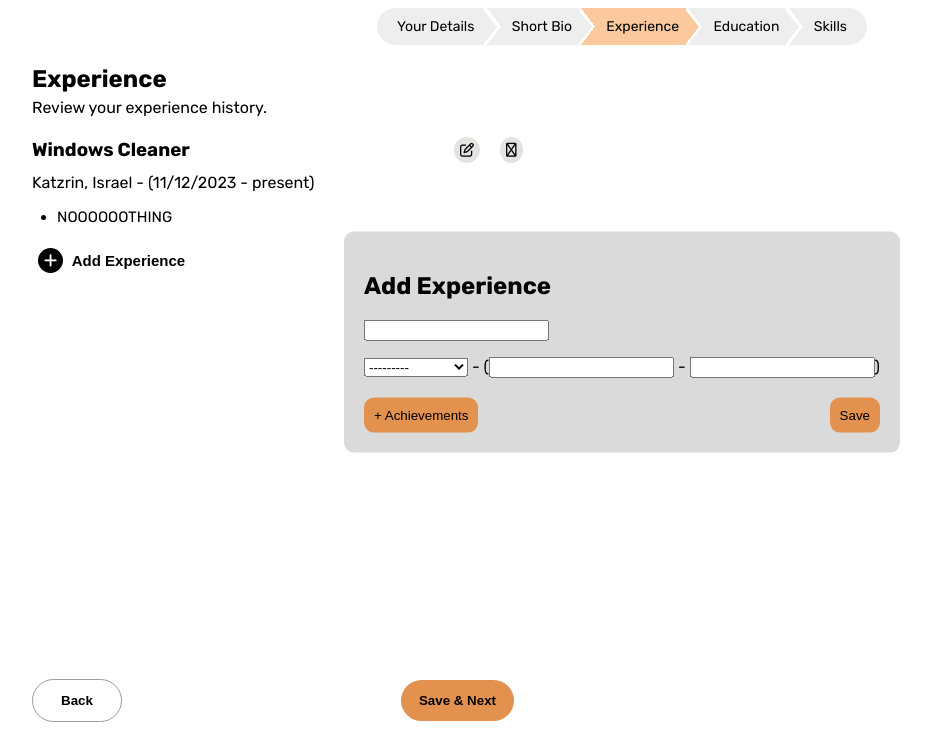
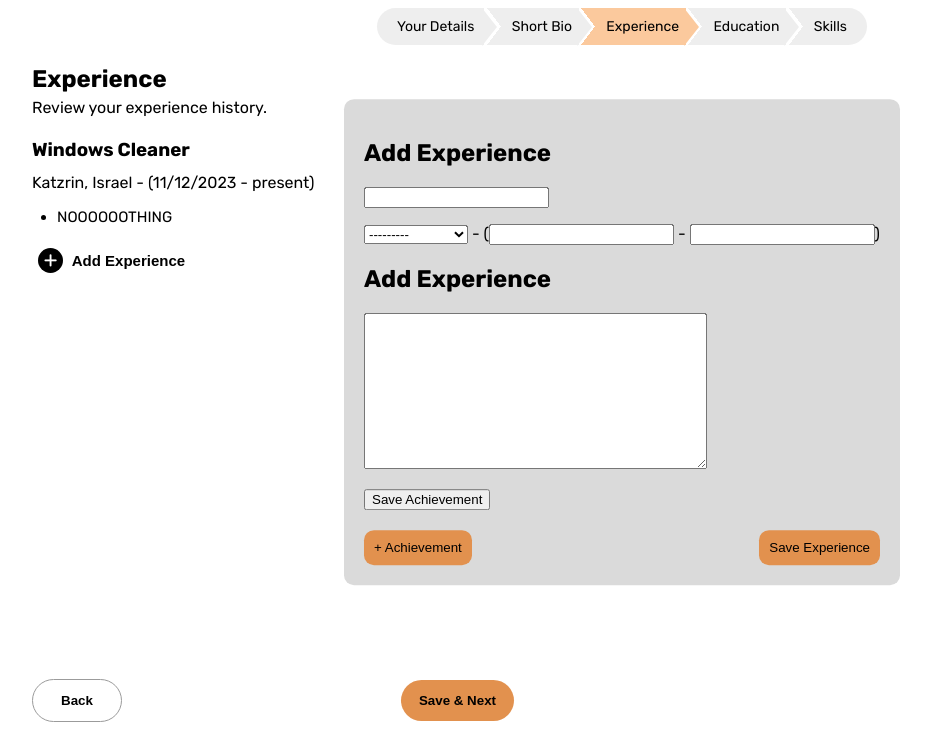
Before and after one commit to Gilad-Weinberger/Resu-Dev, a Django app: page /resume/1/experience in a window 1280 px wide. Shown: the part 58-800 px from the top of the page, without its empty margins (18-949 px from the left). Run offline with Django 4.2, Linux system fonts and the light colour scheme; a user stored in the database is signed in; data comes from the database, SQL or seed files in the repository; both versions use the stored data as it was after the commit; some libraries are stand-ins or nearby versions.

Commit message:
progress in add experience and achievemnts form.

```diff
--- a/base/resume_forms.py
+++ b/base/resume_forms.py
@@ -22,3 +22,8 @@
     class Meta:
         model = Experience
         fields = '__all__'
+
+class AchievementCreateForm(forms.ModelForm):
+    class Meta:
+        model = Achievement
+        fields = ('text',)
--- a/base/views.py
+++ b/base/views.py
@@ -90,7 +90,7 @@
         return redirect('base:dashboard')
 
     if request.method == 'POST':
-        if 'add' in request.POST:
+        if 1 == 2:
             form = ExperienceCreateForm(request.POST)
             if form.is_valid():
                 experience = form.save(commit=False)
@@ -108,7 +108,8 @@
     else:
         form = ExperienceForm(instance=resume)
 
-    create_form = ExperienceCreateForm()
+    exp_form = ExperienceCreateForm()
+    achiev_form = AchievementCreateForm()
 
     all_resume_experiences = resume.experiences.order_by(
         'just_created',
@@ -122,7 +123,8 @@
         "now_item": now_item,
         "form": form,
         "all_experiences": all_resume_experiences,
-        "create_form": create_form,
+        "exp_form": exp_form,
+        "achiev_form": achiev_form,
     }
 
     return render(request, 'resume/resume_experience.html', context)
--- a/templates/resume/resume_experience.html
+++ b/templates/resume/resume_experience.html
@@ -37,6 +37,8 @@
       rel="stylesheet"
       href="https://site-assets.fontawesome.com/releases/v6.5.1/css/sharp-light.css"
     />
+    <!-- JQuery -->
+    <script src="https://ajax.googleapis.com/ajax/libs/jquery/3.5.1/jquery.min.js"></script>
   </head>
   <body>
     {% include 'components/navbar.html' %}
@@ -74,27 +76,34 @@
             </div>
             {% endfor %}
           </div>
-          <form class="add-exp show" method="post" enctype="multipart/form-data">
+          <form class="add-exp" method="post" enctype="multipart/form-data">
             {% csrf_token %}
             <h2>Add Experience</h2>
             <div class="add-experience">
-              <p class="f-job-title">{{ create_form.job_title }}</p>
-              <p>{{ create_form.city }} - ({{ create_form.start_date }} - {{ create_form.end_date }})</p>
+              <p class="f-job-title">{{ exp_form.job_title }}</p>
+              <p>{{ exp_form.city }} - ({{ exp_form.start_date }} - {{ exp_form.end_date }})</p>
               <ul class="achiev-list">
                 {% for achiv in exp.achievements.all %}
                 <li class="achiev">{{ achiv.text }}</li>
                 {% endfor %}
               </ul>
+              <form action="add-achiev" method="post">
+                {% csrf_token %}
+                <h2>Add Experience</h2>
+                <p class="achiev-text">{{ achiev_form.text }}</p>
+                <button class="save-achiev" type="submit" name="save-achiev">Save Achievement</button>
+              </form>
               <div class="buttons">
-                <button class="create" type="submit" name="create">+ Achievements</button>
-                <button class="save" type="submit" name="save">Save</button>
+                <button class="create-achiev" type="submit" name="create-achiev">+ Achievement</button>
+                <button class="save-exp" type="submit" name="save-exp">Save Experience</button>
               </div>
             </div>
           </form>
           <form class="save" method="post" enctype="multipart/form-data">
             {% csrf_token %}
             <button class="add" type="submit" name="add">
-              <i class="fa-solid fa-plus add-icon"></i> Add Experience
+              <i class="add-icon fa-solid fa-plus"></i>
+              <span class="add-text">Add Experience</span>
             </button>
             <div class="buttons two">
               <button class="back" type="submit" name="back">Back</button>
@@ -106,5 +115,23 @@
         </div>
       </div>
     </div>
+    <script>
+      $(document).ready(function() {
+        $('.add').on('click', function(e) {
+          e.preventDefault();
+          $('.add-exp').toggleClass('show');
+          $('.add-icon').toggleClass('fa-plus fa-minus');
+          var buttonText = $('.add-text').text();
+          $('.add-text').text(buttonText === 'Add Experience' ? 'Remove Experience' : 'Add Experience');
+        });
+
+        $('.create-achiev').on('click', function(e) {
+          e.preventDefault();
+          $('.add-achiev').toggleClass('show');
+          var buttonText = $('.create-achiev').text();
+          $('.create-achiev').text(buttonText === '+ Achievement' ? '- Achievement' : '+ Achievement');
+        });
+      });
+    </script>
   </body>
 </html>
```
Also changed, not shown: db.sqlite3.
